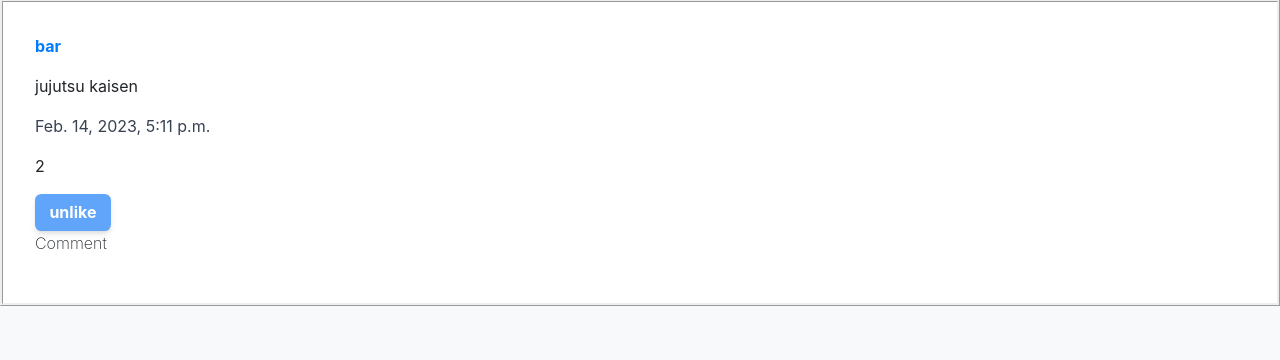
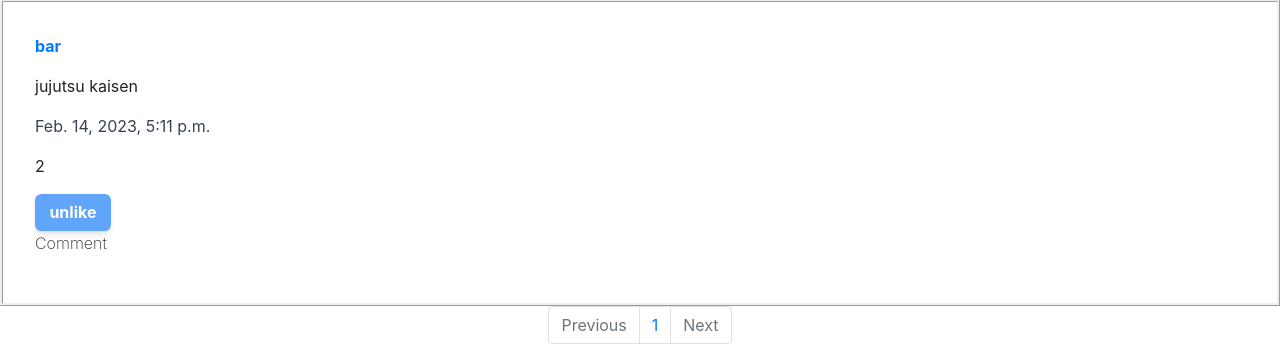
Before and after one commit to Naf256/django-social-media, a Django app: page / in a window 1280 px wide. Shown: the part 889-1249 px from the top of the page. Before the commit the page ends 1195 px from the top, so only its background shows below. Run offline with Django 3.2, Linux system fonts and the light colour scheme; a user stored in the database is signed in; data comes from the database, SQL or seed files in the repository; some libraries are stand-ins or nearby versions.

Commit message:
pagination in frontend implimented

```diff
--- a/network/templates/network/index.html
+++ b/network/templates/network/index.html
@@ -70,4 +70,31 @@
 		</div>
 	{% endif %}
 {% endfor %}
+<nav aria-label="Page navigation example">
+  <ul class="pagination justify-content-center">
+	{% if previous %}
+		<li class="page-item">
+			<a class="page-link" href="{% url 'index' previous_page_number %}" tabindex="-1" aria-disabled="true">Previous</a>
+		</li>
+	{% else %}
+		<li class="page-item disabled">
+		<a class="page-link" href="#" tabindex="-1" aria-disabled="true">Previous</a>
+		</li>
+	{% endif %}
+
+	{% for i in page_range%}
+	<li class="page-item"><a class="page-link" href="{% url 'index' i %}">{{ i }}</a></li>
+	{% endfor %}
+
+	{% if next %}
+		<li class="page-item">
+		<a class="page-link" href="{% url 'index' next_page_number %}" tabindex="-1" aria-disabled="true">Next</a>
+		</li>
+	{% else %}
+		<li class="page-item disabled">
+		<a class="page-link" href="#" tabindex="-1" aria-disabled="true">Next</a>
+		</li>
+	{% endif %}
+  </ul>
+</nav>
 {% endblock %}
--- a/network/urls.py
+++ b/network/urls.py
@@ -5,13 +5,16 @@ from . import views
 
 urlpatterns = [
     path("", views.index, name="index"),
+    path("page/<int:page_num>", views.index, name="index"),
     path("login", views.login_view, name="login"),
     path("logout", views.logout_view, name="logout"),
     path("register", views.register, name="register"),
     path("post", views.post, name="post"),
     path("profile/<int:id>", views.profile, name="profile"),
+    path("profile/<int:id>/page/<int:page_num>", views.profile, name="profile"),
     path("follow/<int:id>", views.follow, name="follow"),
     path("following", views.following, name="following"),
+    path("following/page/<int:page_num>", views.following, name="following"),
     path("edit/<int:id>", views.edit, name="edit"),
     path("like/<int:id>/", views.like, name="like")
 ]
--- a/network/views.py
+++ b/network/views.py
@@ -46,7 +46,7 @@ def follow(request, id):
 
 
 @csrf_exempt
-def profile(request, id):
+def profile(request, id, page_num=1):
     user = User.objects.get(pk=id)
 
     follow = Follow.objects.get(user=user)
@@ -64,19 +64,26 @@ def profile(request, id):
     if already_follow:
         show_follow = 0
 
+    p = Paginator(posts, 10)
+    posts = p.page(page_num)
 
     return render(request, "network/profile.html", {
         "following": following,
         "followers": followers,
-        "posts": posts,
+        "posts": posts.object_list,
         "liked_posts": liked_posts,
         "owner": user,
-        "show_follow": show_follow
+        "show_follow": show_follow,
+        "page_range": p.page_range,
+        "previous_page_number": posts.previous_page_number() if posts.has_previous() else 0,
+        "next_page_number": posts.next_page_number() if posts.has_next() else 0,
+        "previous": posts.has_previous(),
+        "next": posts.has_next(),
     })
 
 
 @csrf_exempt
-def following(request):
+def following(request, page_num=1):
     user = request.user
     follow = Follow.objects.get(user=user)
 
@@ -95,9 +102,17 @@ def following(request):
         if post in liked:
             liked_posts.append(post)
 
+    p = Paginator(posts, 10)
+    posts = p.page(page_num)
+
     return render(request, "network/following.html", {
-        "posts": posts,
-        "liked_posts": liked_posts
+        "posts": posts.object_list,
+        "liked_posts": liked_posts,
+        "page_range": p.page_range,
+        "previous_page_number": posts.previous_page_number() if posts.has_previous() else 0,
+        "next_page_number": posts.next_page_number() if posts.has_next() else 0,
+        "previous": posts.has_previous(),
+        "next": posts.has_next(),
     })
 
 
@@ -119,14 +134,21 @@ def like(request, id):
 
 
 
-def index(request):
+def index(request, page_num=1):
     if request.user.is_authenticated:
-        posts = Post.objects.all()
+        objects = Post.objects.all()
+        p = Paginator(objects, 10)
+        posts = p.page(page_num)
         liked_posts = Post.objects.filter(likes=request.user)
 
         return render(request, "network/index.html", {
-            "posts": posts,
+            "posts": posts.object_list,
             "liked_posts": liked_posts,
+            "page_range": p.page_range,
+            "previous_page_number": posts.previous_page_number() if posts.has_previous() else 0,
+            "next_page_number": posts.next_page_number() if posts.has_next() else 0,
+            "previous": posts.has_previous(),
+            "next": posts.has_next(),
         })
     else:
         return HttpResponseRedirect(reverse("login"))
```
Also changed, not shown: network/templates/network/following.html (+27 -0 lines), network/templates/network/profile.html (+27 -0 lines).
